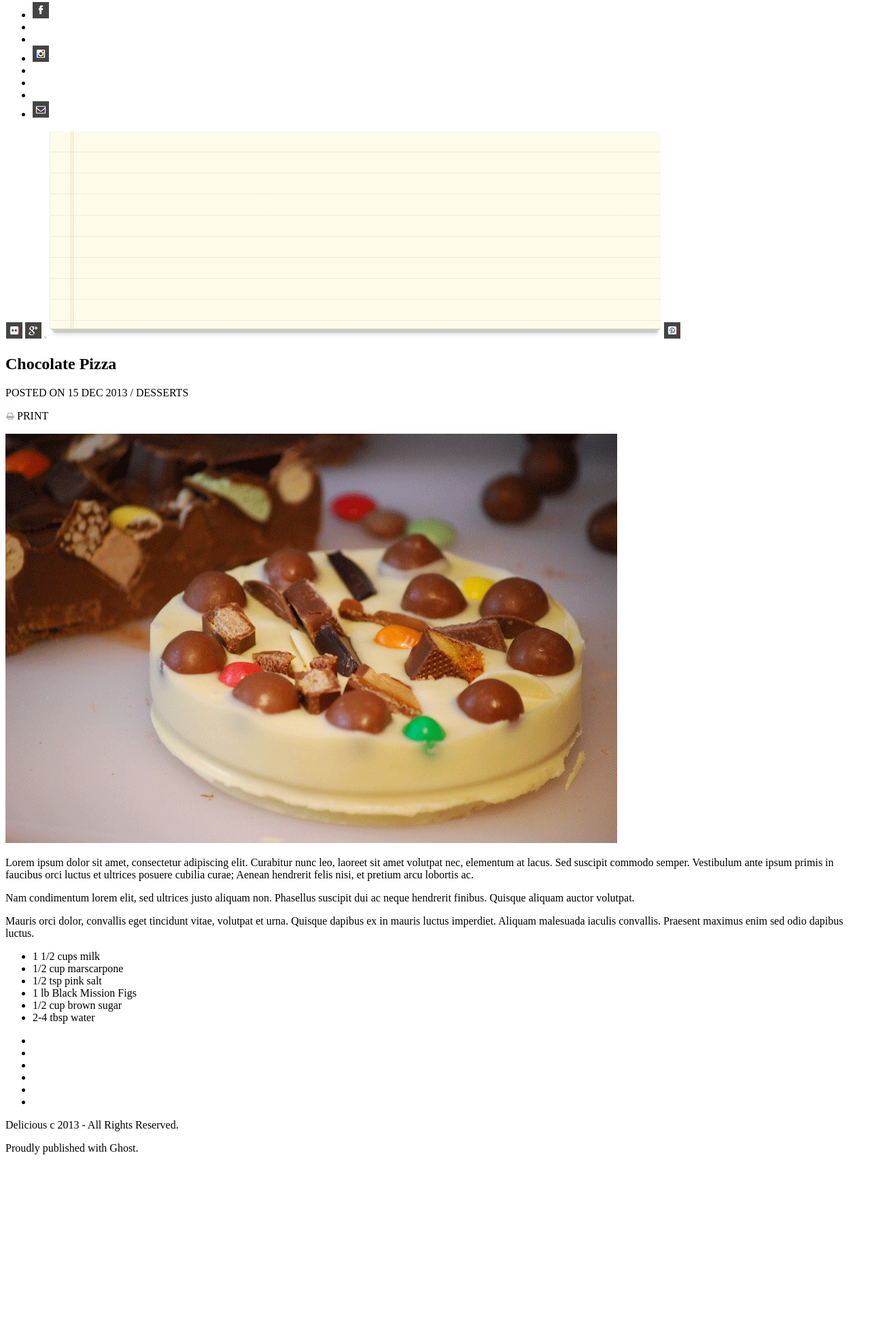
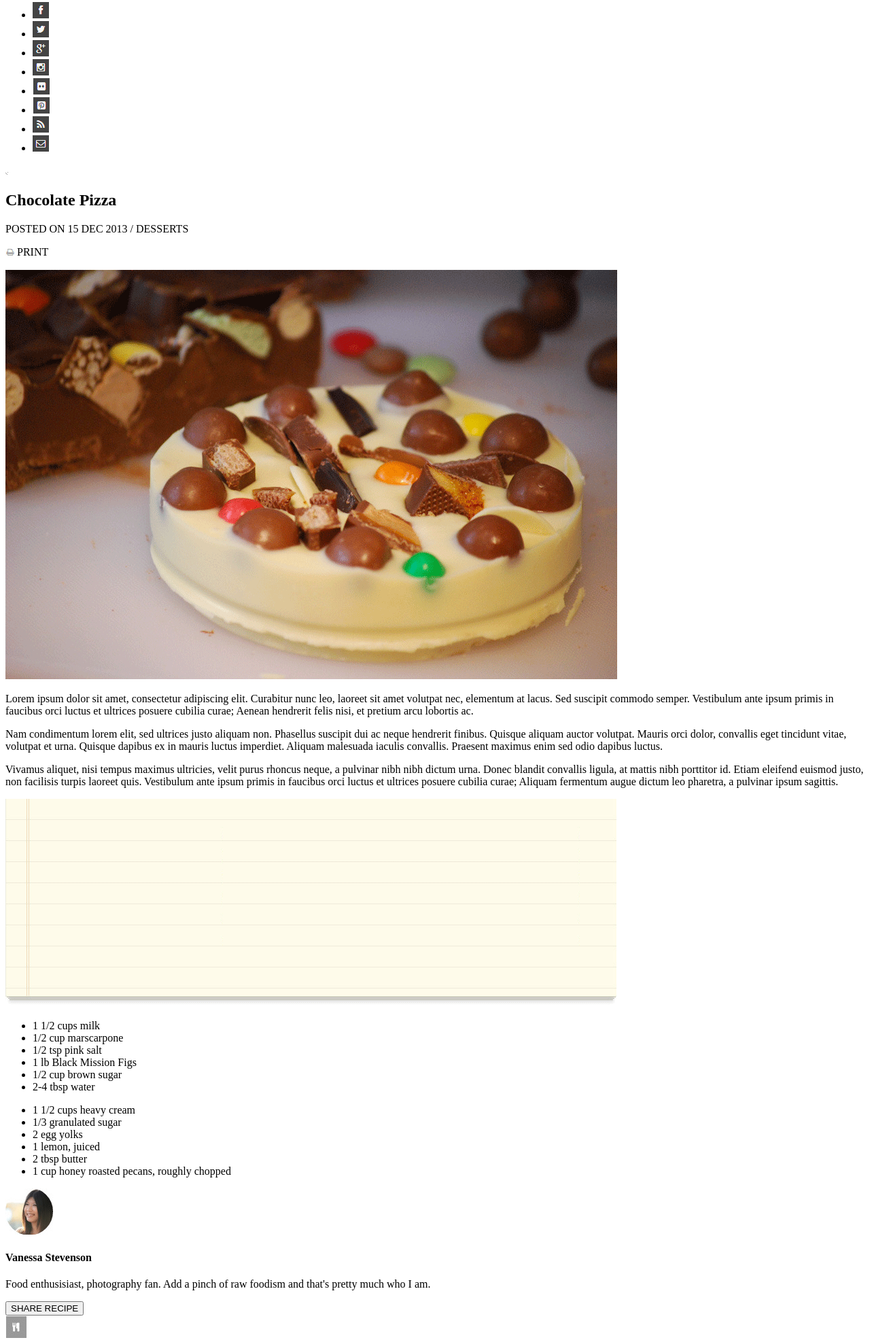
Before and after one commit to Caelinh/chocolate-pizza, a plain HTML site: page index.html in a window 1280 px wide. Shown: the part 155-2126 px from the top of the page at 68% size. Before the commit the page ends 1869 px from the top, so only its background shows below. Drawn offline with Linux system fonts and the light colour scheme.

Commit message:
html information on page

```diff
--- a/index.html
+++ b/index.html
@@ -16,19 +16,19 @@
         <p>THE BEST FOOD BLOG ON THE WEB</p>
         <ul>
             <li><img src="./img/fb-icon.png" alt="facebook icon" srcset=""></li>
-            <li></li>
-            <li></li>
+            <li><img src="./img/twit-icon.png" alt="twitter icon" srcset=""></li>
+            <li><img src="./img/gp-icon.png" alt="google+ icon" srcset=""></li>
             <li><img src="./img/insta-icon.png" alt="instagram icon" srcset=""></li>
-            <li></li>
-            <li></li>
-            <li></li>
+            <li><img src="./img/flic-icon.png" alt="flic icon" srcset=""></li>
+            <li><img src="./img/pint-icon.png" alt="pinterest icon" srcset=""></li>
+            <li><img src="./img/rss-icon.png" alt="rss icon" srcset=""></li>
             <li><img src="./img/mail-icon.png" alt="main icon" srcset=""></li>
         </ul>
-        <img src="./img/flic-icon.png" alt="flic icon" srcset="">
-        <img src="./img/gp-icon.png" alt="gp icon" srcset="">
-        <img src="./img/hr-img.png" alt="hr img" srcset="">
-        <img src="./img/list-bg.png" alt="list bg" srcset="">
-        <img src="./img/pint-icon.png" alt="pint icon" srcset="">
+
+        <img src="./img/hr-img.png" alt="header bottom border" srcset="">
+
+
+
     </header>
 
     <main>
@@ -46,11 +46,16 @@
                 nec, elementum at lacus. Sed suscipit commodo semper. Vestibulum ante ipsum primis in faucibus orci
                 luctus et ultrices posuere cubilia curae; Aenean hendrerit felis nisi, et pretium arcu lobortis ac. </p>
             <p>Nam condimentum lorem elit, sed ultrices justo aliquam non. Phasellus suscipit dui ac neque hendrerit
-                finibus. Quisque aliquam auctor volutpat. </p>
-            <p>Mauris orci dolor, convallis eget tincidunt vitae, volutpat et urna. Quisque dapibus ex in mauris luctus
+                finibus. Quisque aliquam auctor volutpat. Mauris orci dolor, convallis eget tincidunt vitae, volutpat et
+                urna. Quisque dapibus ex in mauris luctus
                 imperdiet. Aliquam malesuada iaculis convallis. Praesent maximus enim sed odio dapibus luctus.</p>
+            <p>Vivamus aliquet, nisi tempus maximus ultricies, velit purus rhoncus neque, a pulvinar nibh nibh dictum
+                urna. Donec blandit convallis ligula, at mattis nibh porttitor id. Etiam eleifend euismod justo, non
+                facilisis turpis laoreet quis. Vestibulum ante ipsum primis in faucibus orci luctus et ultrices posuere
+                cubilia curae; Aliquam fermentum augue dictum leo pharetra, a pulvinar ipsum sagittis.</p>
         </div>
         <div>
+            <img src="./img/list-bg.png" alt="list background" srcset="">
             <ul>
                 <li>1 1/2 cups milk</li>
                 <li>1/2 cup marscarpone</li>
@@ -60,19 +65,26 @@
                 <li>2-4 tbsp water</li>
             </ul>
             <ul>
-                <li></li>
-                <li></li>
-                <li></li>
-                <li></li>
-                <li></li>
-                <li></li>
+                <li>1 1/2 cups heavy cream</li>
+                <li>1/3 granulated sugar</li>
+                <li>2 egg yolks</li>
+                <li>1 lemon, juiced</li>
+                <li>2 tbsp butter</li>
+                <li>1 cup honey roasted pecans, roughly chopped</li>
             </ul>
         </div>
-
+        <div>
+            <img src="./img/van-pic.png" alt="Vaness Stevenson" srcset="">
+            <section>
+                <h4>Vanessa Stevenson</h4>
+                <p>Food enthusisiast, photography fan. Add a pinch of raw foodism and that's pretty much who I am.</p>
+            </section>
+            <button>SHARE RECIPE</button>
+        </div>
     </main>
 
     <footer>
-
+        <img src="./img/small-logo.png" alt="small logo" srcset="">
         <p>Delicious c 2013 - All Rights Reserved.</p>
         <p>Proudly published with Ghost.</p>
     </footer>
```
